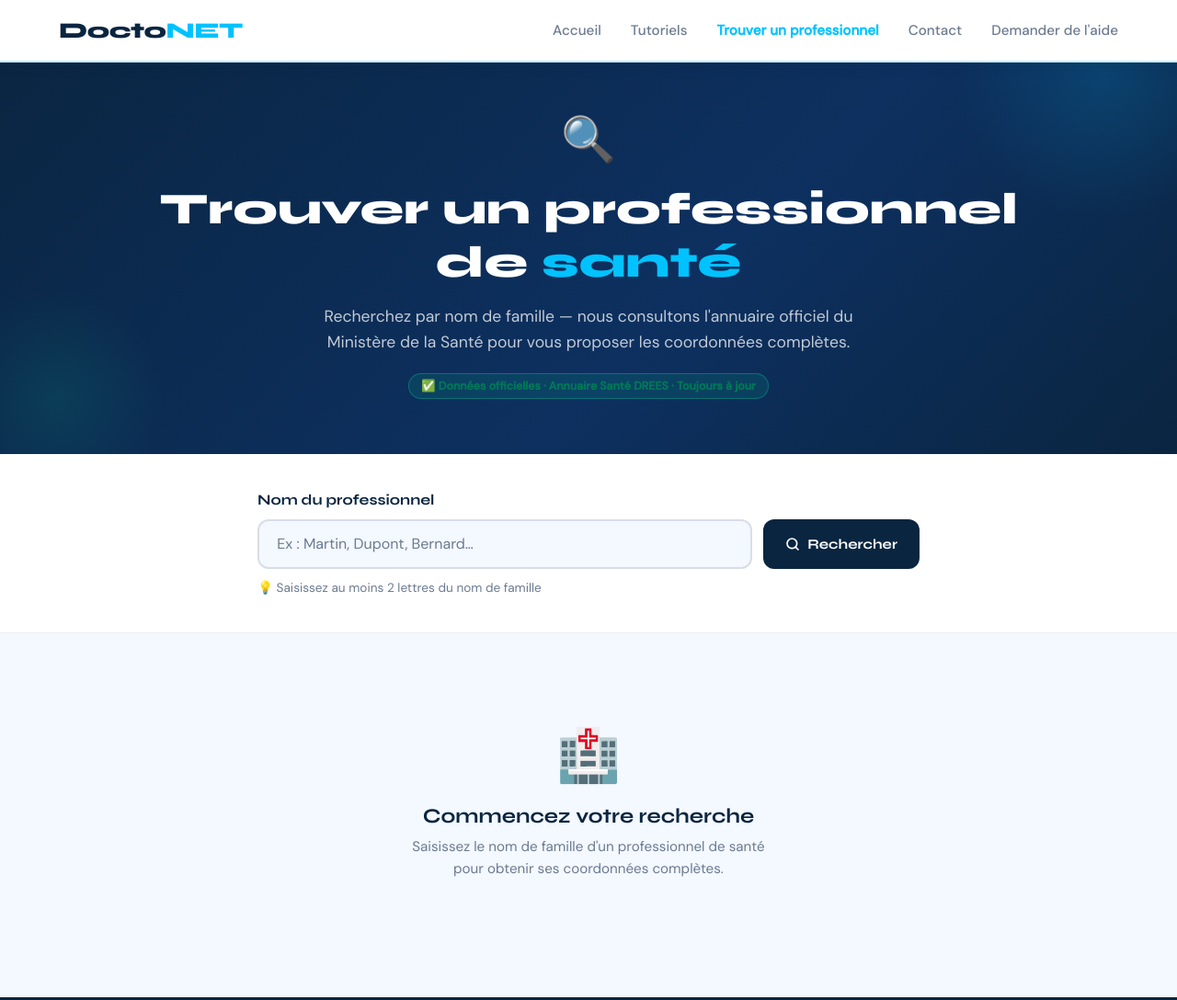
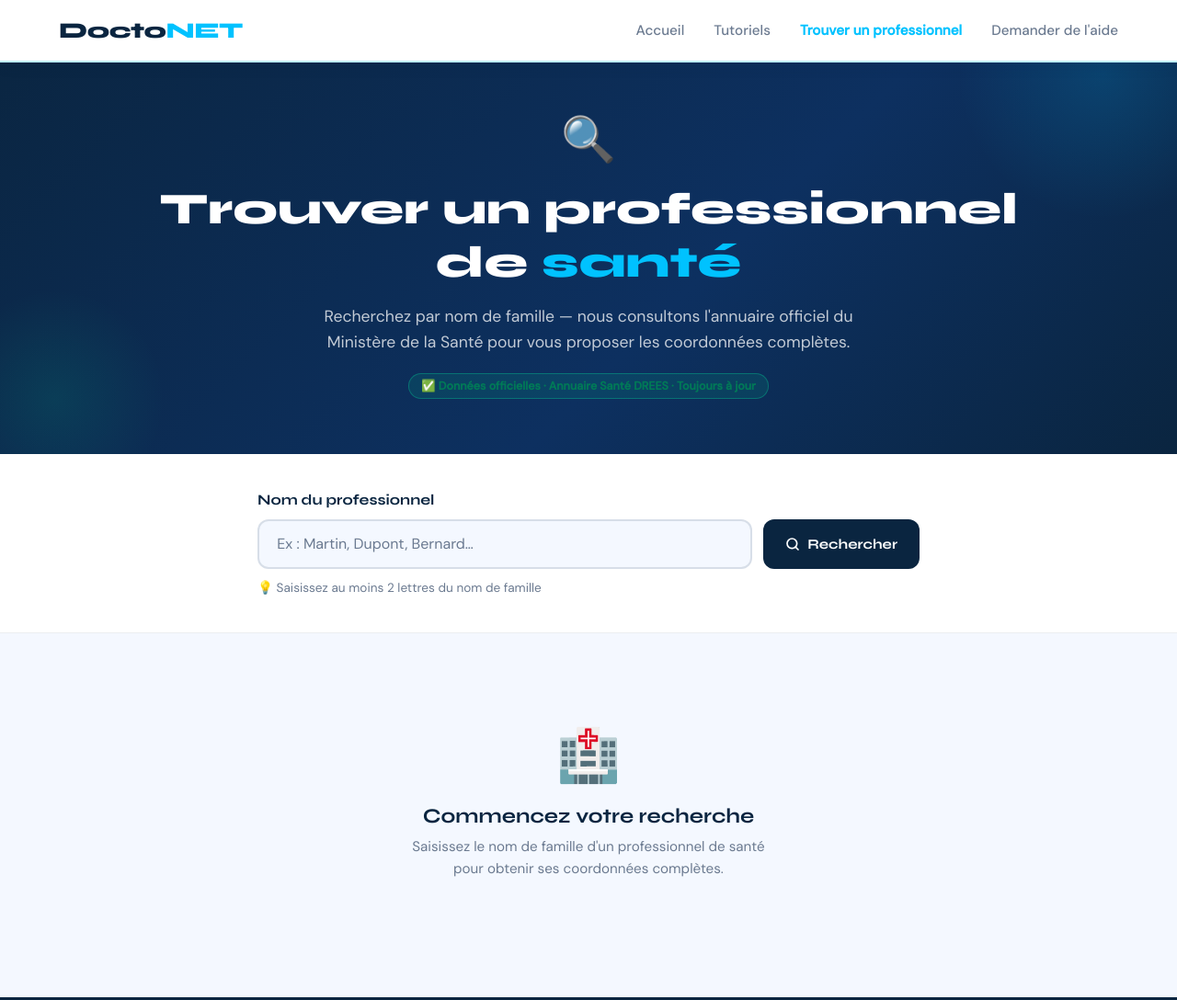
Before and after one commit to DoctoNET-org/doctonet-site, a plain HTML site: page trouver-un-professionnel.html in a window 1280 px wide. Shown: the top 1088 px of the page at 92% size. Drawn offline with Linux system fonts and the light colour scheme.

Commit message:
fix: suppression doublon "Contact" nav trouver-un-professionnel

```diff
--- a/trouver-un-professionnel.html
+++ b/trouver-un-professionnel.html
@@ -608,7 +608,6 @@
       <a href="index.html">Accueil</a>
       <a href="Tutoriels.html">Tutoriels</a>
       <a href="trouver-un-professionnel.html" class="active">Trouver un professionnel</a>
-      <a href="index.html#contact">Contact</a>
       <a href="index.html#contact" id="doctonet-nav-cta">Demander de l'aide</a>
     </div>
     <button id="doctonet-hamburger" aria-label="Ouvrir le menu" aria-expanded="false" aria-controls="doctonet-nav-links">
```
